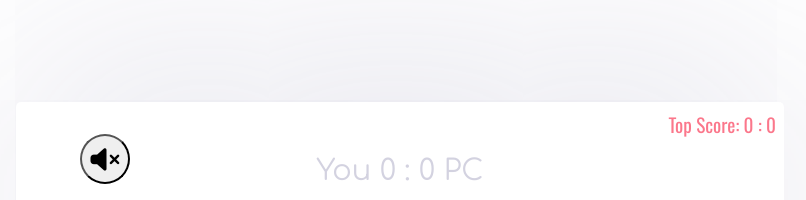
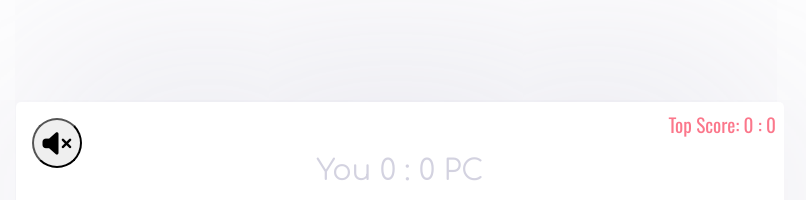
Before and after one commit to karamanburak/rock-paper-scissors, a plain HTML site: page index.html in a window 1280 px wide. Shown: the part 155-355 px from the top of the page, without its empty margins (240-1046 px from the left). Drawn offline with nearby package versions, Linux system fonts and the light colour scheme.

Commit message:
update audio effect

```diff
--- a/app.js
+++ b/app.js
@@ -39,22 +39,33 @@ const mute = document.querySelector('.mute')
 const button1 = document.querySelector('.button1')
 const button2 = document.querySelector('.button2')
 button1.style.display = "none"
-audio.play();
-audio.volume = 1
+// audio.volume = 1
 
+
+
+window.onload = () => {
+    button1.style.display = "none"
+    button2.style.display = "block"
+    audio.pause()
+
+
+}
 
 playSound.onclick = () => {
     button1.style.display = "none"
     button2.style.display = "block"
     audio.pause()
 
+
 }
+
 
 mute.onclick = () => {
     button2.style.display = "none"
     button1.style.display = "block"
     audio.play()
 }
+
 
 
 
@@ -78,8 +89,30 @@ selectionArticle.addEventListener('click', (e) => {
 
 playAgainButton.addEventListener('click', () => {
     window.location.reload()
+
+
 })
 
+// window.onload = function () {
+
+//     // Sayfa yenilendiğinde müziği devam ettir
+//     audio.play();
+
+//     // Button 1'i göster, Button 2'yi gizle
+//     showButton1()
+//     hideButton2()
+// };
+
+// // Button 1'i gösteren fonksiyon
+// function showButton1() {
+//     button1.style.display = "none";
+// }
+
+// // Button 2'yi gizleyen fonksiyon
+// function hideButton1() {
+
+//     button2.style.display = "block";
+// }
 //& Functions
 
 const createPcSelection = () => {
@@ -157,6 +190,7 @@ const openModal = () => {
 }
 
 
+
 //! Local storage kullanımı
 
 
--- a/style.css
+++ b/style.css
@@ -33,8 +33,8 @@ body {
   width: 50px;
   height: 50px;
   border-radius: 50%;
-  margin-top: 2rem;
-  margin-left: 4rem;
+  margin-top: 1rem;
+  margin-left: 1rem;
   cursor: pointer;
   position: absolute;
 
```
